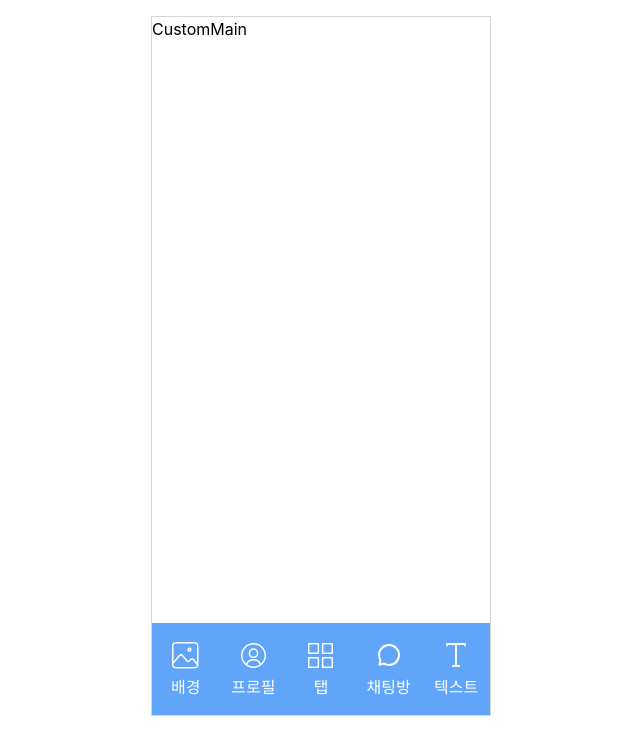
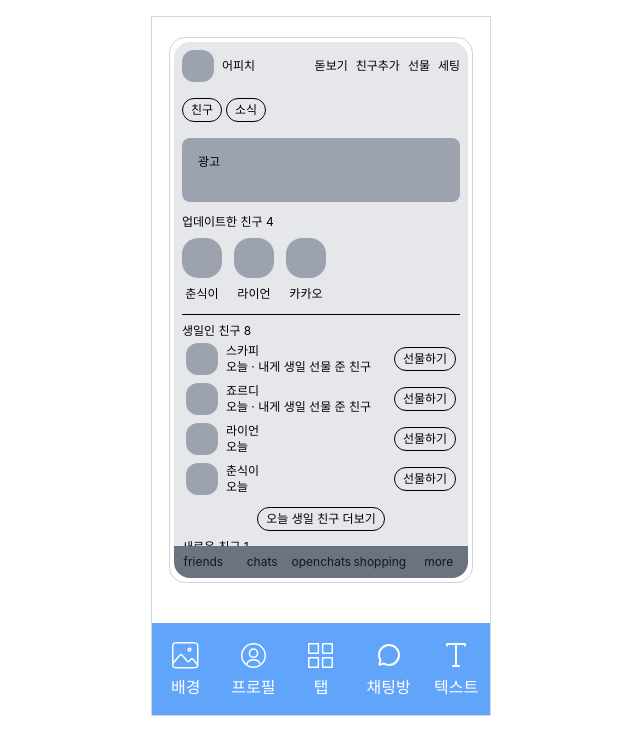
Before and after one commit to kakao-theme-maker/Web-frontend, a React (Vite) app: page /custom in a window 1280 px wide. Shown: the top 754 px of the page, without its empty margins (319-959 px from the left). Built offline with nearby package versions, Linux system fonts and the light colour scheme; no server answers; a web font is replaced by a local one.

Commit message:
style: add friend preview
- 친구창 프리뷰 임시 스타일 세팅

```diff
--- /dev/null
+++ b/src/components/preview/ButtonPreview.tsx
@@ -0,0 +1,15 @@
+
+interface IButtonPreviewProps {
+  label: string;
+  icon?: React.ReactNode;
+  isSelected?: boolean;
+};
+
+export default function ButtonPreview({
+  label, icon, isSelected }: IButtonPreviewProps) {
+  return (
+    <button className="h-6 border border-black rounded-3xl px-2 py-0.5">
+      {label}
+    </button>
+  )
+}
--- /dev/null
+++ b/src/components/preview/FriendChip.tsx
@@ -0,0 +1,44 @@
+import ButtonPreview from "./ButtonPreview";
+
+interface IFriendChipProps {
+  label?: string;
+  variant?: "horizontal" | "vertical" | "full";
+  description?: string;
+}
+
+export default function FriendChip({
+  label,
+  variant = "full",
+  description,
+}: IFriendChipProps) {
+  return (
+    <>
+      {variant === "horizontal" && (
+        <div className="flex gap-2 justify-center items-center">
+          <div className="w-10 h-10 rounded-2xl bg-gray-400" />
+          <span>{label}</span>
+        </div>
+      )}
+
+      {variant === "vertical" && (
+        <div className="flex flex-col gap-2 justify-center items-center">
+          <div className="w-10 h-10 rounded-2xl bg-gray-400" />
+          <span>{label}</span>
+        </div>
+      )}
+
+      {variant === "full" && (
+        <div className="flex w-full gap-2 items-center p-1">
+          <div className="w-8 h-8 rounded-xl bg-gray-400" />
+
+          <div className="flex-1 flex flex-col">
+            <span>{label}</span>
+            <span>{description}</span>
+          </div>
+
+          <ButtonPreview label="선물하기" />
+        </div>
+      )}
+    </>
+  );
+}
--- /dev/null
+++ b/src/components/preview/PreviewFriends.tsx
@@ -0,0 +1,70 @@
+import ButtonPreview from "./ButtonPreview"
+import FriendChip from "./FriendChip"
+
+export default function PreviewFriends() {
+  return (
+    <div className="w-[90%] max-w-[330px] aspect-[390/700]
+      border border-gray-300 rounded-2xl p-1 text-xs">
+      <div className="relative w-full h-full rounded-2xl bg-gray-200 p-2">
+        {/* 헤더 */}
+        <header className="flex gap-2 items-center">
+          <div className="w-8 h-8 rounded-xl bg-gray-400" />
+          <span>어피치</span>
+          <div className="ml-auto flex gap-2">
+            <span>돋보기</span>
+            <span>친구추가</span>
+            <span>선물</span>
+            <span>세팅</span>
+          </div>
+        </header>
+        {/* 친구, 소식 버튼 */}
+        <section className="flex gap-1 py-4">
+          <ButtonPreview label="친구" />
+          <ButtonPreview label="소식" />
+        </section>
+        {/* 광고 */}
+        <section>
+          <div className="relative flex w-full h-16 bg-gray-400 rounded-lg p-4">
+            <p className="absolute">광고</p>
+          </div>
+        </section>
+        {/* 업데이트한 친구 */}
+        <section className="flex flex-col gap-2 py-3">
+          <p>업데이트한 친구 4</p>
+          <div className="flex gap-3">
+            <FriendChip label="춘식이" variant="vertical" />
+            <FriendChip label="라이언" variant="vertical" />
+            <FriendChip label="카카오" variant="vertical" />
+          </div>
+        </section>
+        <hr className="border-black py-1" />
+        {/* 생일인 친구 */}
+        <section >
+          <p>생일인 친구 8</p>
+          <div>
+            <FriendChip label="스카피" description="오늘 · 내게 생일 선물 준 친구" />
+            <FriendChip label="죠르디" description="오늘 · 내게 생일 선물 준 친구" />
+            <FriendChip label="라이언" description="오늘" />
+            <FriendChip label="춘식이" description="오늘" />
+          </div>
+        </section>
+        {/* 오늘 생일 친구 더보기 버튼 */}
+        <div className="flex justify-center py-2">
+          <ButtonPreview label="오늘 생일 친구 더보기" />
+        </div>
+        {/* 새로운 친구 */}
+        <section>새로운 친구 1</section>
+        {/* 네비게이션 */}
+        <div className="absolute bottom-0 left-0 right-0 flex flex-col ">
+          <nav className="h-8 grid grid-cols-5 items-center text-center text-gray-900 bg-gray-500 rounded-b-2xl">
+            <span>friends</span>
+            <span>chats</span>
+            <span>openchats</span>
+            <span>shopping</span>
+            <span>more</span>
+          </nav>
+        </div>
+      </div>
+    </div>
+  )
+}
--- a/src/pages/custom/CustomMainPage.tsx
+++ b/src/pages/custom/CustomMainPage.tsx
@@ -6,6 +6,7 @@ import ChatIcon from "@/components/icons/custom/chat.svg?react";
 import ProfileIcon from "@/components/icons/custom/profile.svg?react";
 import TabsIcon from "@/components/icons/custom/tab.svg?react";
 import TextIcon from "@/components/icons/custom/text.svg?react";
+import PreviewFriends from "@/components/preview/PreviewFriends";
 
 
 const tabs: ICategoryTab[] = [
@@ -18,14 +19,13 @@ const tabs: ICategoryTab[] = [
 
 export default function CustomMainPage() {
   return (
-    <div>
-      CustomMain
+    <div className="flex items-center justify-center py-5">
+      <PreviewFriends />
       <div className="grid grid-cols-5 absolute bottom-0 w-full">
         {tabs.map(tab => (
           <CustomCategoryTab key={tab.id} icon={tab.icon} label={tab.label} href={tab.href} />
         ))}
       </div>
-
     </div>
   )
 }
```
